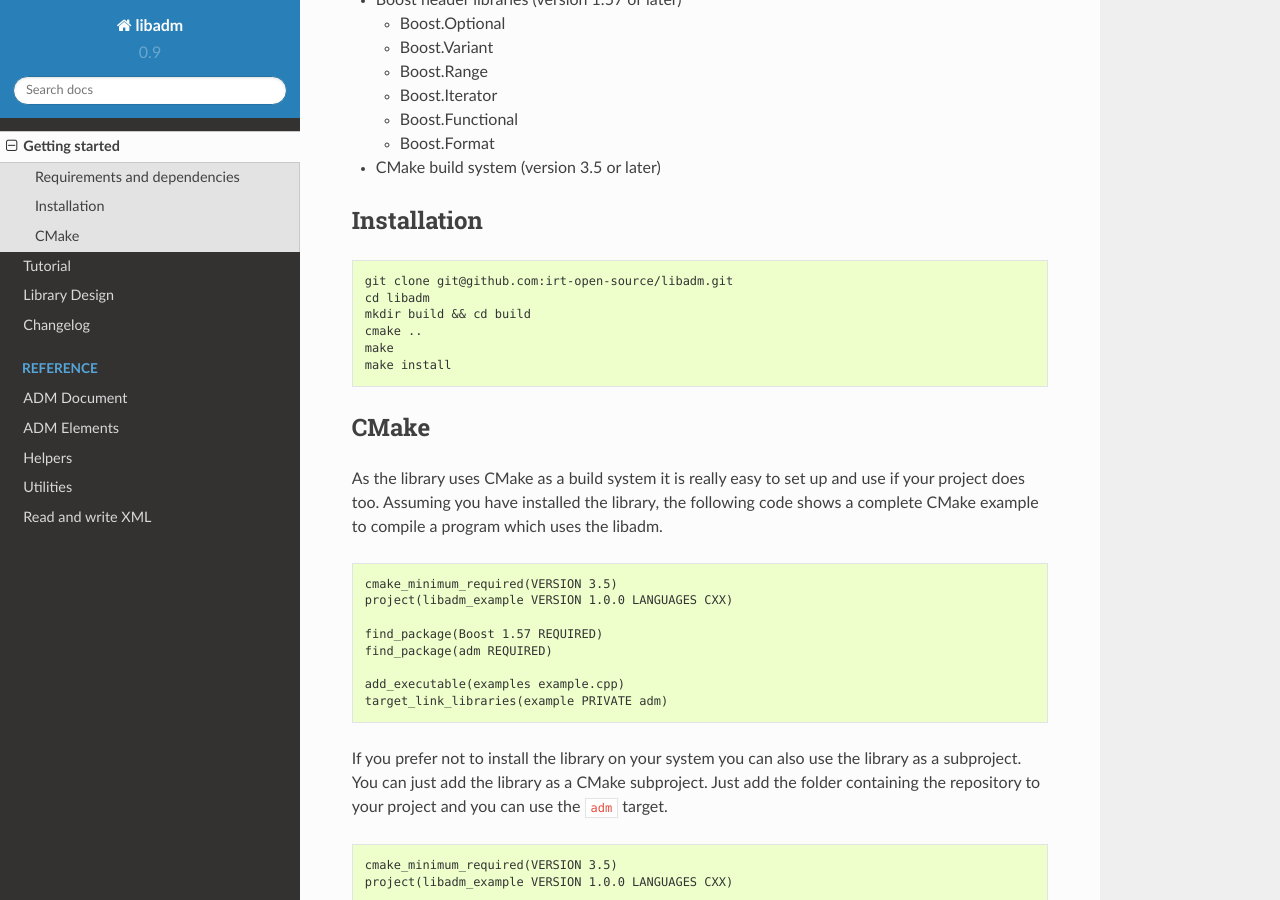
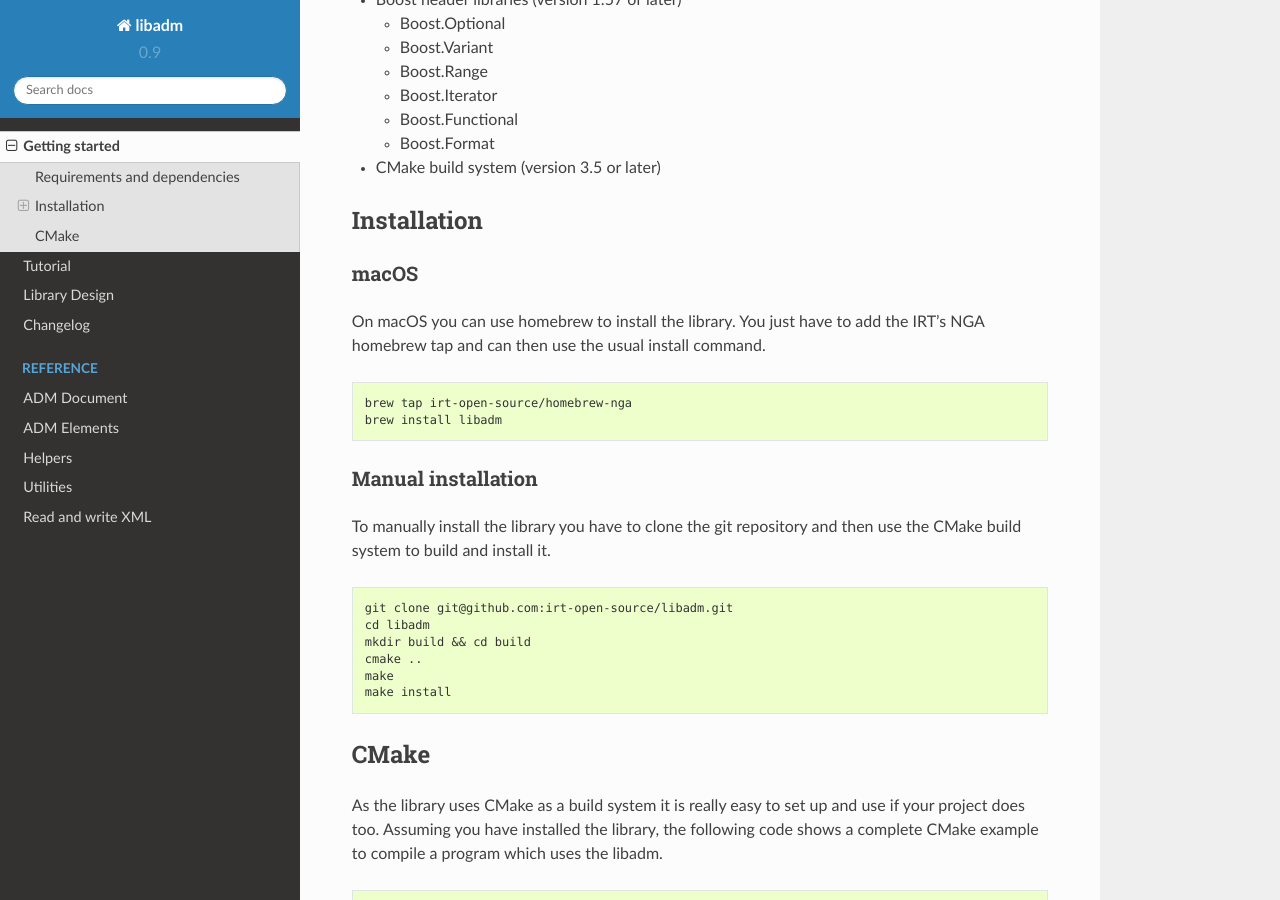
Before and after one commit to ebu/libadm, a Sphinx documentation site: the page built from docs/getting_started.rst, in a window 1280 px wide and 900 px high, scrolled down 300 px. Built offline with Sphinx 7.4.7 and the Read the Docs theme 2.0.0, drawn with Linux system fonts in a browser that asks for light colours.

Commit message:
add information about the homebrew tap in getting started

```diff
--- a/docs/getting_started.rst
+++ b/docs/getting_started.rst
@@ -23,6 +23,23 @@
 
 Installation
 ------------
+
+macOS
+*****
+
+On macOS you can use homebrew to install the library. You just have to
+add the IRT's NGA homebrew tap and can then use the usual install command.
+
+.. code:: console
+
+    brew tap irt-open-source/homebrew-nga
+    brew install libadm
+
+Manual installation
+*******************
+
+To manually install the library you have to clone the git repository and then
+use the CMake build system to build and install it.
 
 .. code:: console
 
```
